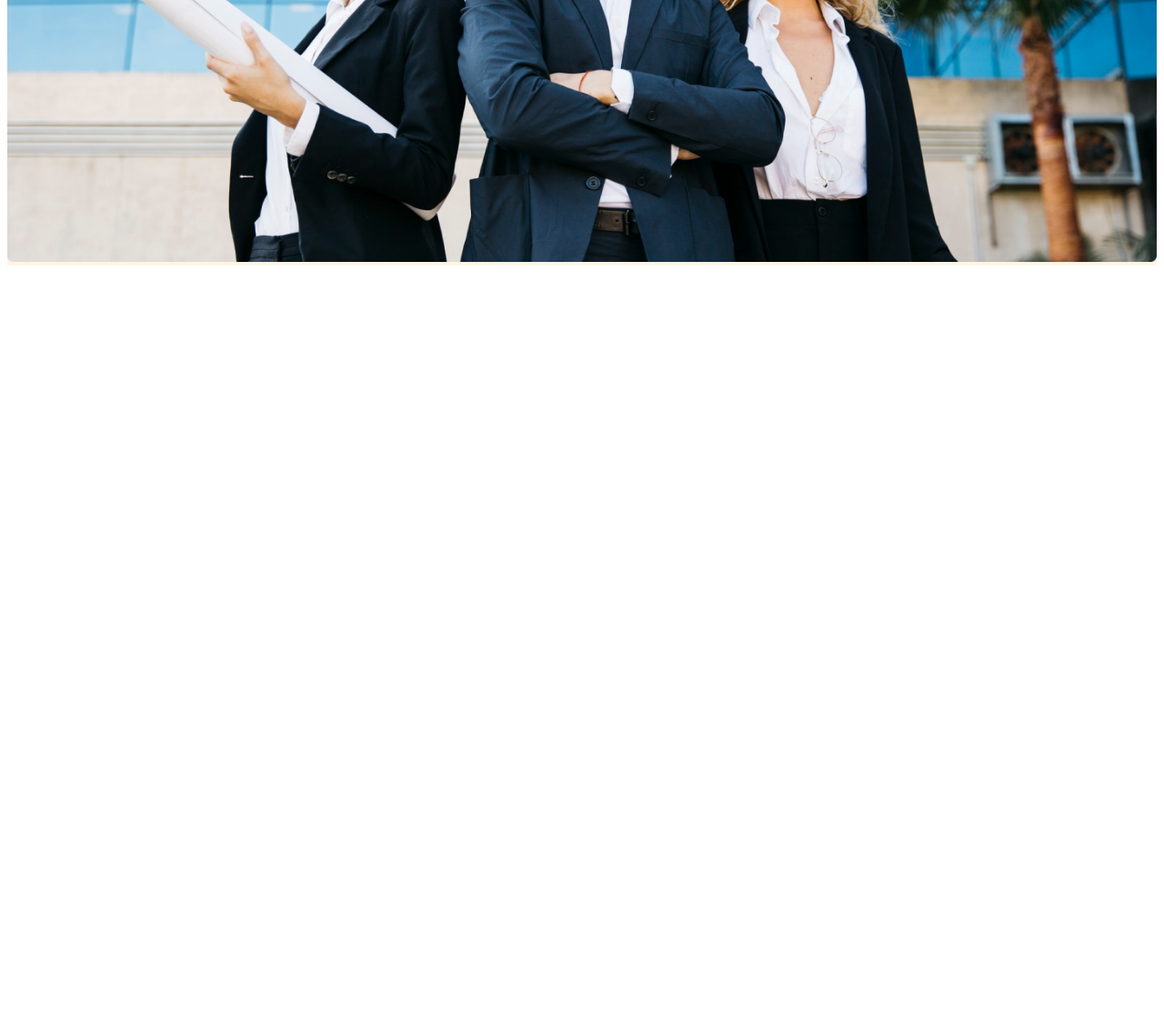
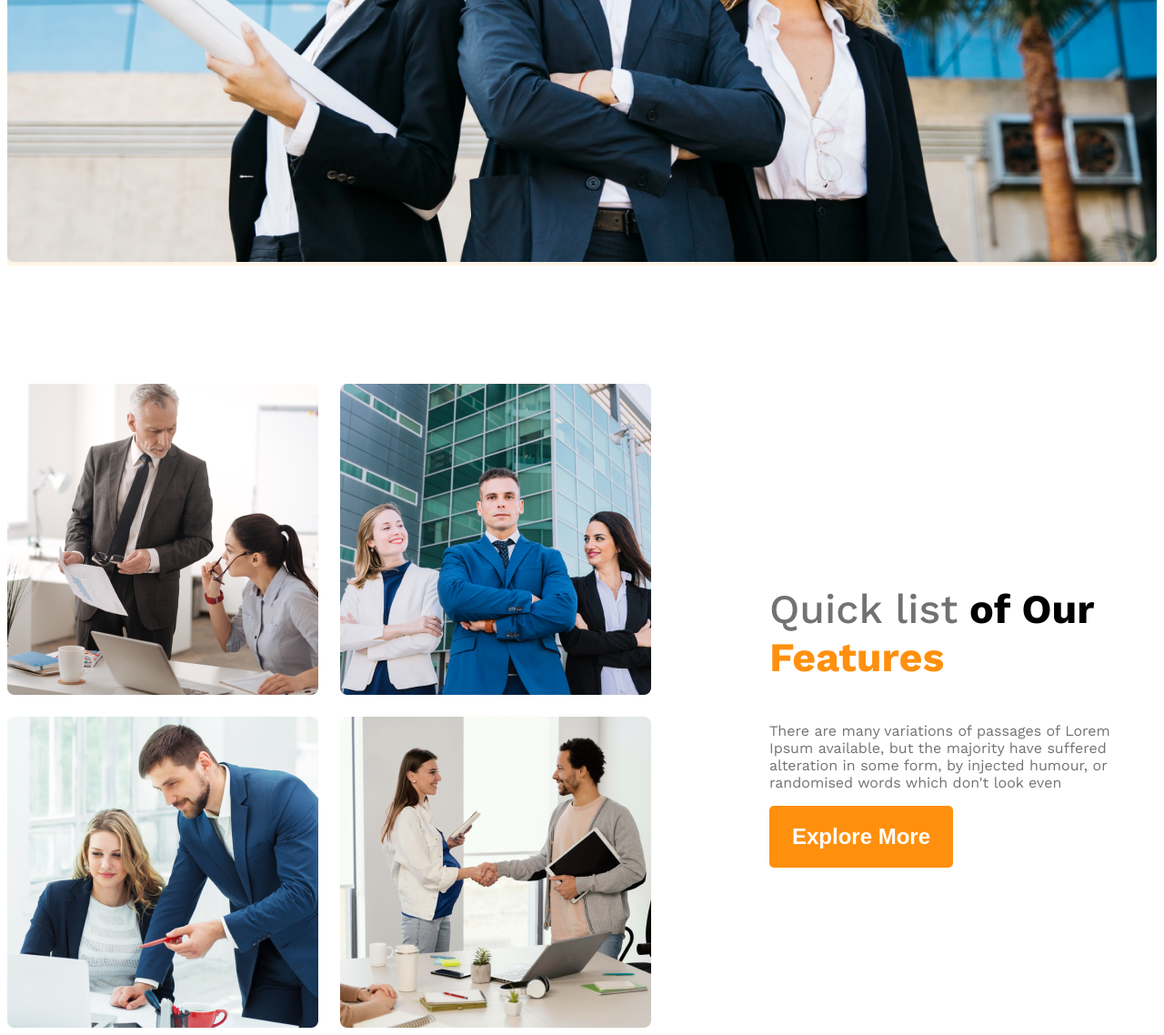
Before and after one commit to NishatRealm/g3-architects-website, a plain HTML site: page index.html in a window 1280 px wide. Shown: the part 897-2035 px from the top of the page at 91% size. Before the commit the page ends 1197 px from the top, so only its background shows below. Drawn offline with nearby package versions, Linux system fonts and the light colour scheme.

Commit message:
added teams and features

```diff
--- a/index.html
+++ b/index.html
@@ -31,7 +31,19 @@
       </div>
     </header>
     <main>
-
+      <section class="teams display-flex">
+        <div class="team-img-container">
+          <img src="images/team1.png" alt="Two architect discussing about design">
+          <img src="images/team2.png" alt="">
+          <img src="images/team3.png" alt="">
+          <img src="images/team4.png" alt="">
+        </div>
+        <div class="our-features">
+          <h3 class="feature-title"><span id="quick-list" class="text-light-gray">Quick list</span> <span>of Our </span><span class="text-primary">Features</span></h3>
+          <p class="feature-description text-light-gray">There are many variations of passages of Lorem Ipsum available, but the majority have suffered alteration in some form, by injected humour, or randomised words which don't look even</p>
+          <button class="btn-primary">Explore More</button>
+        </div>
+      </section>
     </main>
     <footer>
 
--- a/styles/architects.css
+++ b/styles/architects.css
@@ -30,6 +30,16 @@
     font-size: 1.5rem;
     font-weight: 600;
     border: none;
+}
+main{
+    max-width: 1440px;
+    margin: 0 auto;
+}
+main>section{
+    margin-top: 130px;
+}
+.text-primary{
+    color: #FF900E;
 }
 /* header styles  */
 
@@ -70,9 +80,45 @@
 .banner-img{
     width: 100%;
 }
+/* team and festure related styles */
+.teams{
+    align-items: center;
+
+}
+.team-img-container{
+    display: grid;
+    grid-template-columns: repeat(2,1fr);
+    gap: 24px;
+}
+.our-features{
+    margin-left: 130px;
+    max-width: 550px;
+}
+.feature-title{
+    font-size: 2.8rem;
+    font-weight: 700;
+}
+#quick-list{
+    font-weight: 500;
+}
+
 /* responsive media query */
 @media screen and (max-width:576px) {
-    .navbar, .nav-links{
+    .navbar,
+    .nav-links,
+    .teams{
+        flex-direction: column;
+    }
+    .team-img-container{
+        grid-template-columns: repeat(1,1fr);
+    }
+    .our-features{
+        margin-left: 20px;
+    }
+}
+/* medium size device */
+@media screen and (min-width:576px) and (max-width:992px) {
+    .teams{
         flex-direction: column;
     }
 }
```
